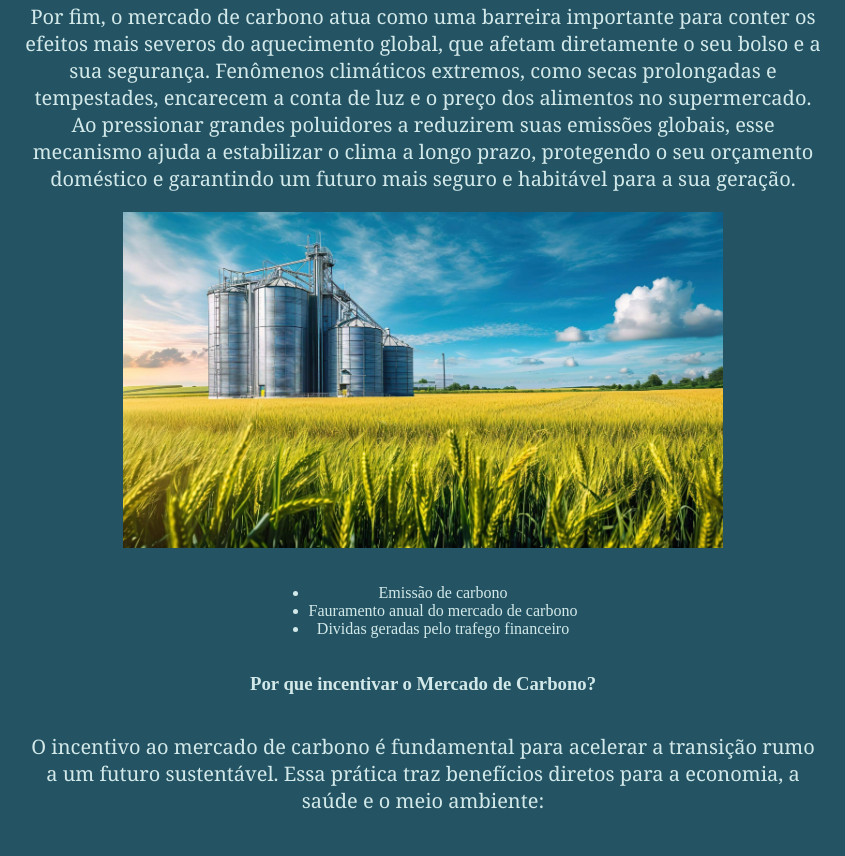
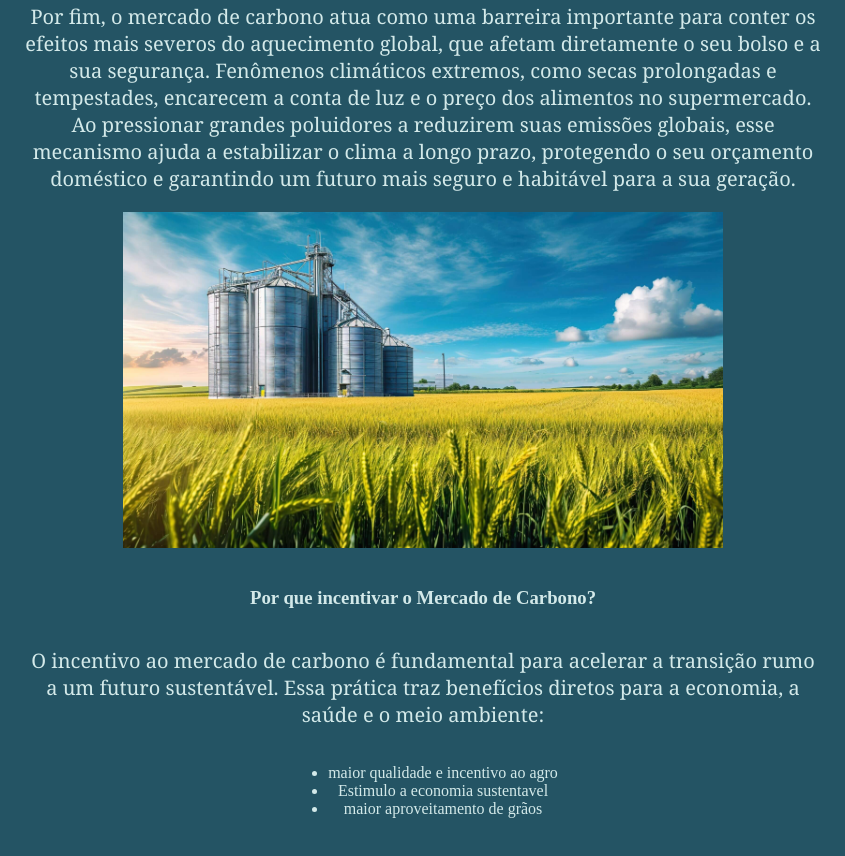
Before and after one commit to bryannicolasmaia/Agrinho2026, a plain HTML site: page index.html in a window 1280 px wide. Shown: the part 1725-2581 px from the top of the page, without its empty margins (217-1062 px from the left). Drawn offline with Linux system fonts and the light colour scheme.

Commit message:
hahhahahahah

```diff
--- a/index.html
+++ b/index.html
@@ -21,13 +21,13 @@
     <p> Por fim, o mercado de carbono atua como uma barreira importante para conter os efeitos mais severos do aquecimento global, que afetam diretamente o seu bolso e a sua segurança. Fenômenos climáticos extremos, como secas prolongadas e tempestades, encarecem a conta de luz e o preço dos alimentos no supermercado. Ao pressionar grandes poluidores a reduzirem suas emissões globais, esse mecanismo ajuda a estabilizar o clima a longo prazo, protegendo o seu orçamento doméstico e garantindo um futuro mais seguro e habitável para a sua geração.</p>
 
     <img class="Imagem2" src="importancia-da-agroindustria-scaled.jpeg">
-    <ul>
-    <li> Emissão de carbono</li>
-    <li> Fauramento anual do mercado de carbono</li>
-    <li> Dividas geradas pelo trafego financeiro</li>
-    </ul>
     <h3> Por que incentivar o Mercado de Carbono?</h3>
     <p> O incentivo ao mercado de carbono é fundamental para acelerar a transição rumo a um futuro sustentável. Essa prática traz benefícios diretos para a economia, a saúde e o meio ambiente:</p>
+     <ul>
+    <li> maior qualidade e incentivo ao agro</li>
+    <li> Estimulo a economia sustentavel</li>
+    <li> maior aproveitamento de grãos</li>
+    </ul>
     </main>
 </body>
 </html>
```
